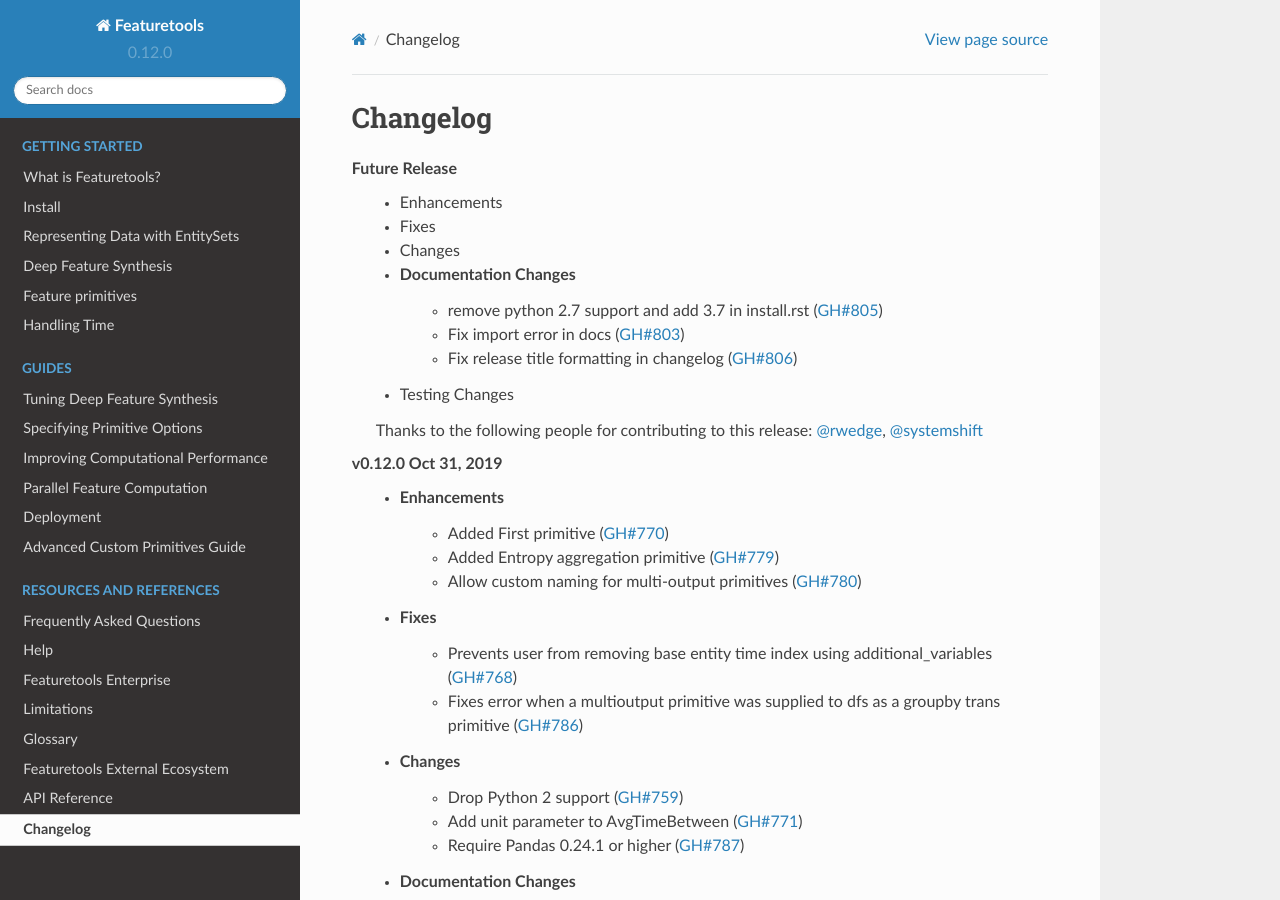
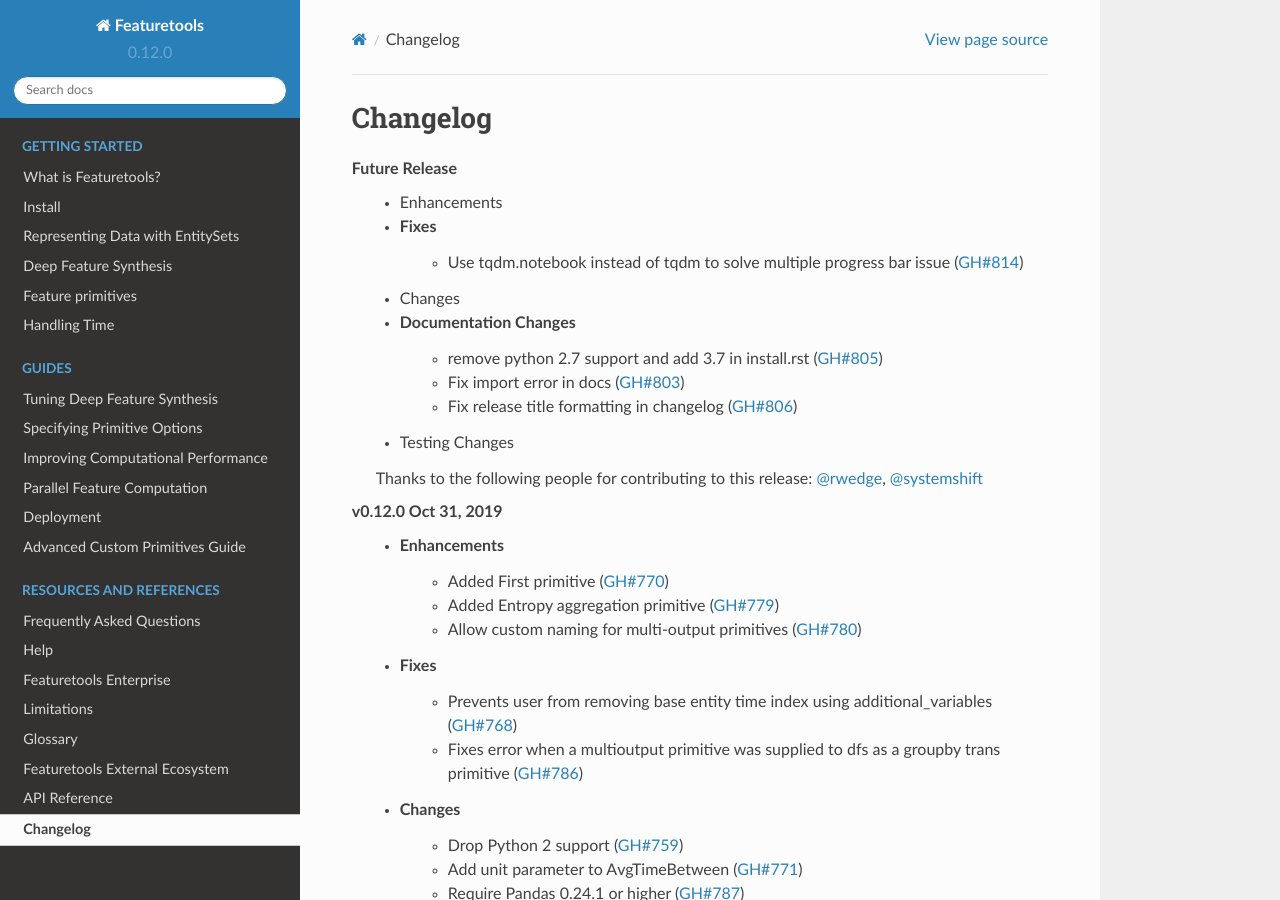
Before and after one commit to alteryx/featuretools, a Sphinx documentation site: the page built from docs/source/changelog.rst, in a window 1280 px wide and 900 px high. Built offline with Sphinx 7.4.7 and the Read the Docs theme 2.0.0, drawn with Linux system fonts in a browser that asks for light colours; pages that are not in the unit, such as notebooks, are missing from menus.

Commit message:
update changelong

```diff
--- a/docs/source/changelog.rst
+++ b/docs/source/changelog.rst
@@ -5,6 +5,7 @@
 **Future Release**
     * Enhancements
     * Fixes
+        * Use tqdm.notebook instead of tqdm to solve multiple progress bar issue (:pr:`814`)
     * Changes
     * Documentation Changes
         * remove python 2.7 support and add 3.7 in install.rst (:pr:`805`)
```
